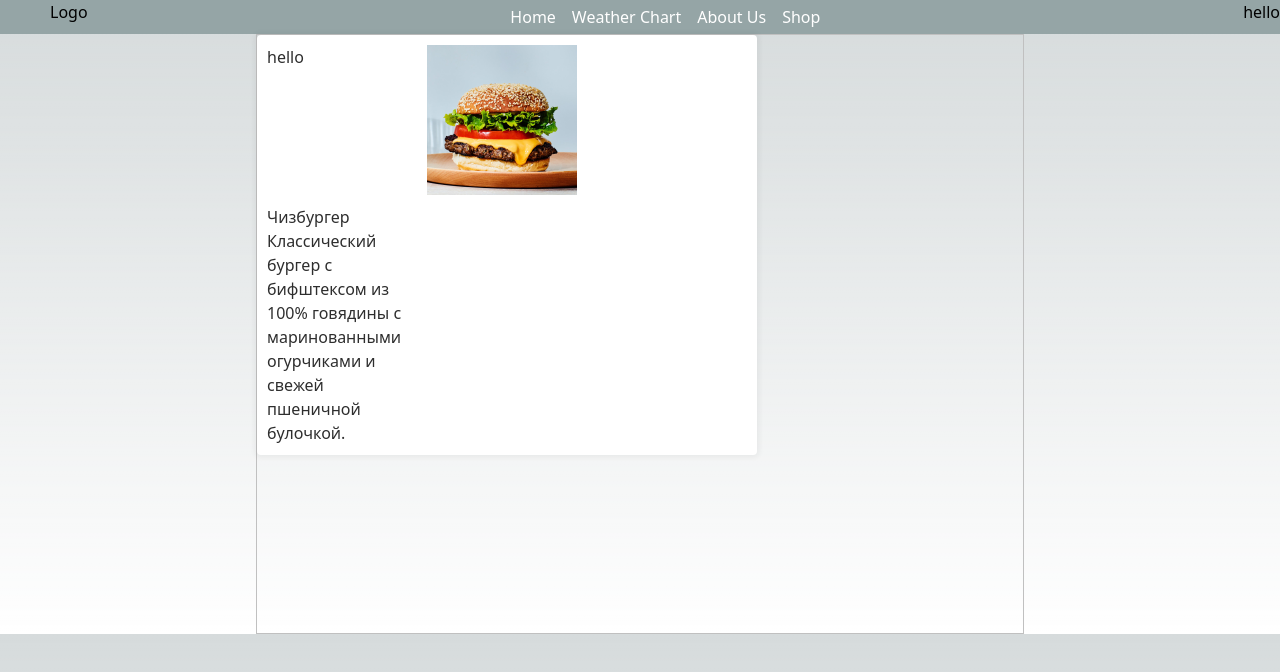
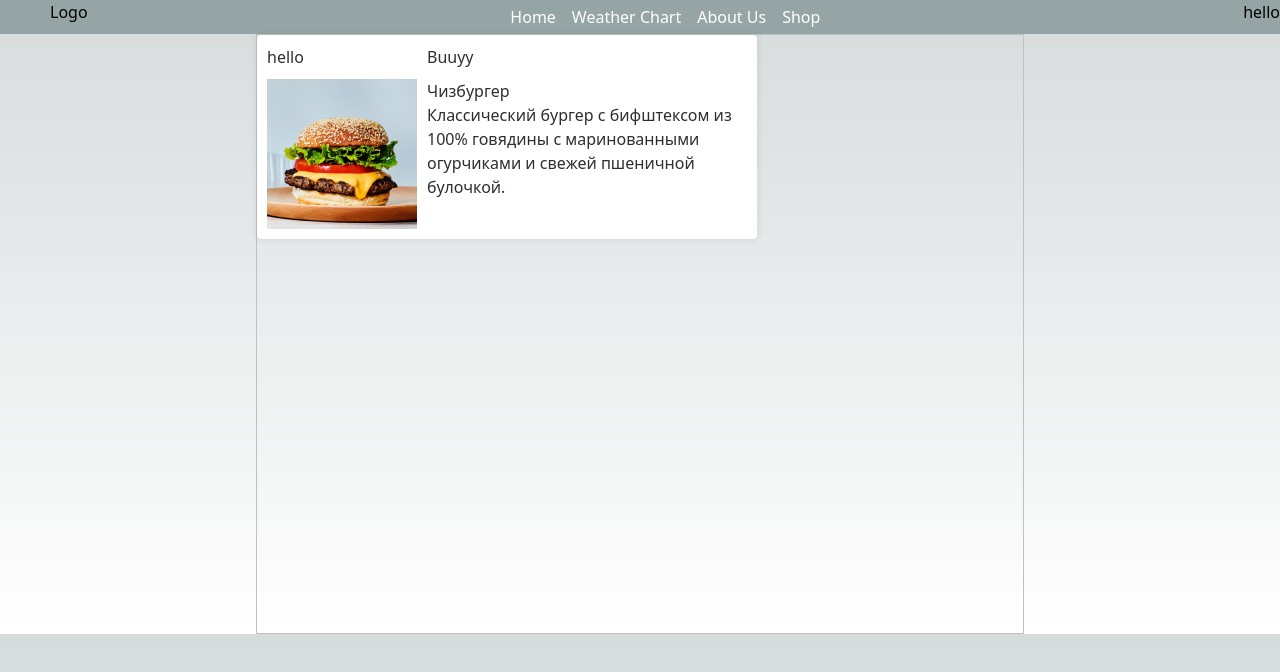
Before and after one commit to Arayik2010/New_Weather_app, a Next.js app: page /posts/Shop/001 in a window 1280 px wide. Shown: the top 672 px of the page. Built offline with nearby package versions, Linux system fonts and the light colour scheme; data requests are answered from the project's data file.

Commit message:
added h2 teg

```diff
--- a/pages/posts/Shop/[id].tsx
+++ b/pages/posts/Shop/[id].tsx
@@ -42,6 +42,7 @@ export default function ShopItem({ shopItem }: ShopElemItem) {
     <div className={styles.shopitems}>
       <div className={styles.burgerCard}>
         <h1>hello</h1>
+        <h2>Buuyy</h2>
         <div className={styles.imageContainer}>
           <Image src={shopItem.image} width={200} height={200} alt="burger" />
         </div>
```
